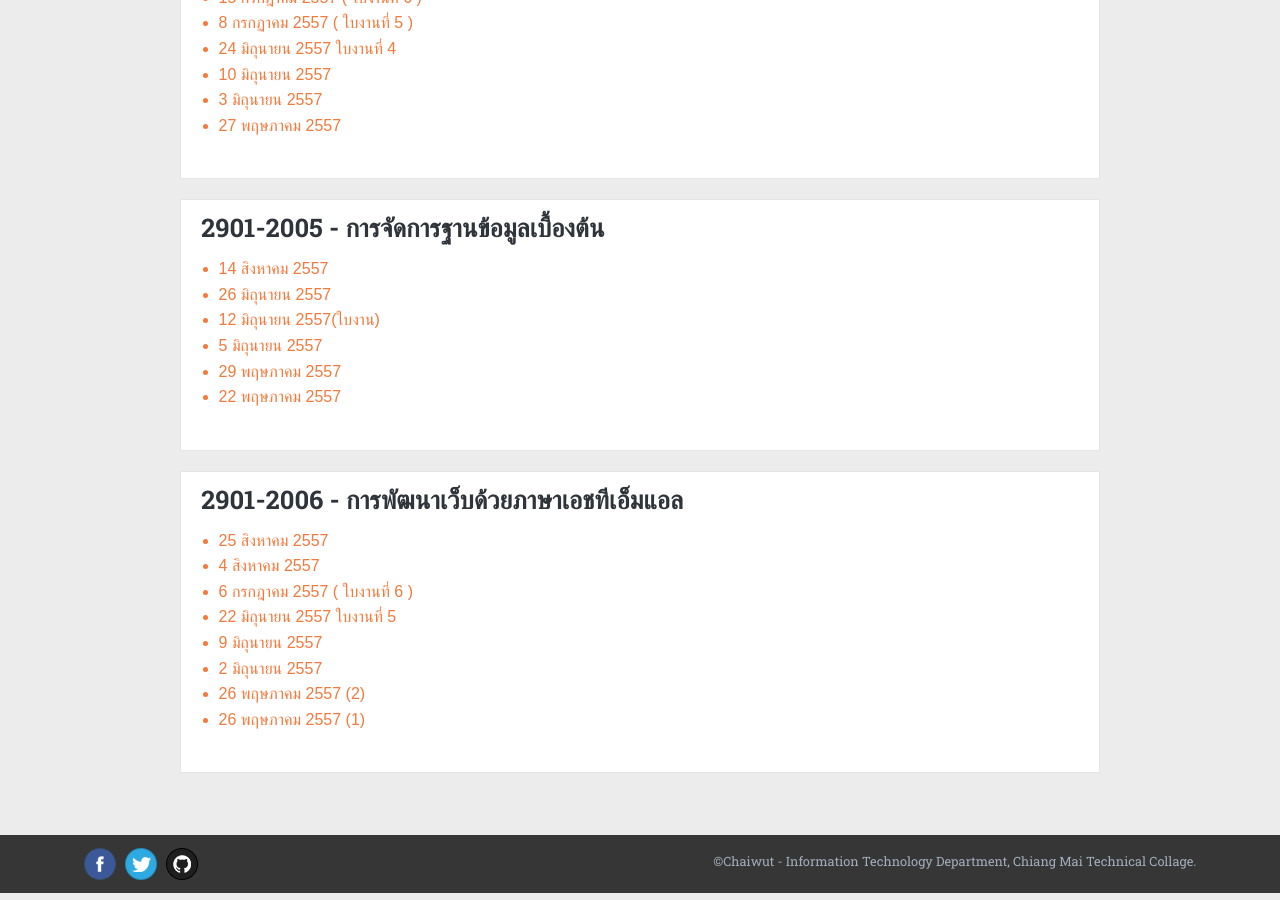
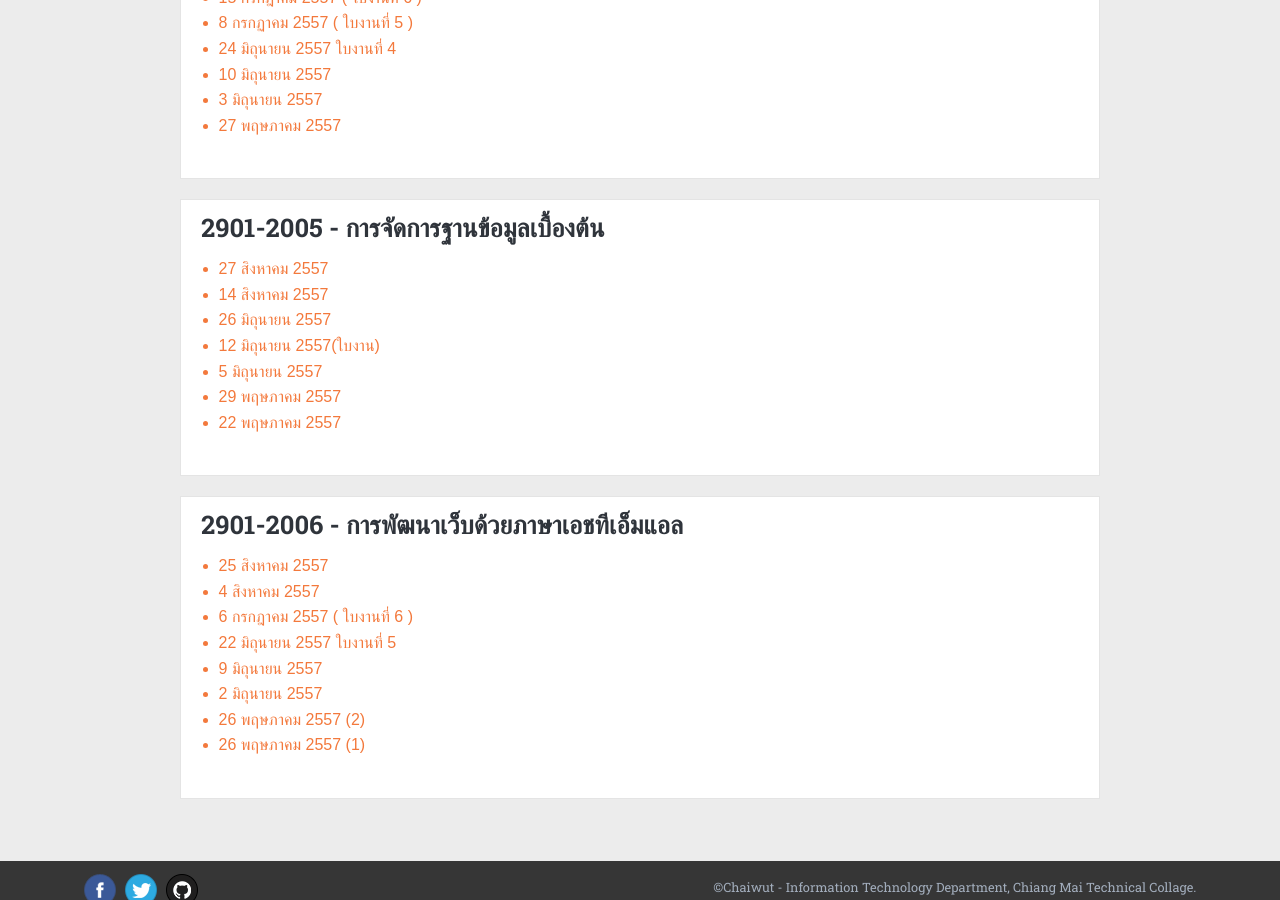
Before and after one commit to ichaiwut/ichaiwut.github.io, a Jekyll site: the page built from slides/diploma.html, in a window 1280 px wide and 900 px high, scrolled down 805 px. Built offline with Jekyll 4.4.1, drawn with Linux system fonts in a browser that asks for light colours; Markdown is read by kramdown in place of the engine named in the settings.

Commit message:
Added Slide

```diff
--- a/slides/diploma.html
+++ b/slides/diploma.html
@@ -69,6 +69,7 @@
 			<div class="post-list-container slide-con" id="database">
 				<h2>2901-2005 - การจัดการฐานข้อมูลเบื้องต้น</h2>
 				<ul>
+					<li><a href="https://www.dropbox.com/s/m6o4z6gkdc4rk67/2901-2005_28-08-14.pdf" target="_blank">27 สิงหาคม 2557</a></li>
 					<li><a href="https://www.dropbox.com/s/03c6wj6ptjwe6ms/2901-2005_16-07-14.pdf" target="_blank">14 สิงหาคม 2557</a></li>
 					<li>
 						<a href="https://www.dropbox.com/s/q3yr9wowc4ljvle/2901-2005_26-06-14.pdf" target="_blank">26 มิถุนายน 2557</a>
```
